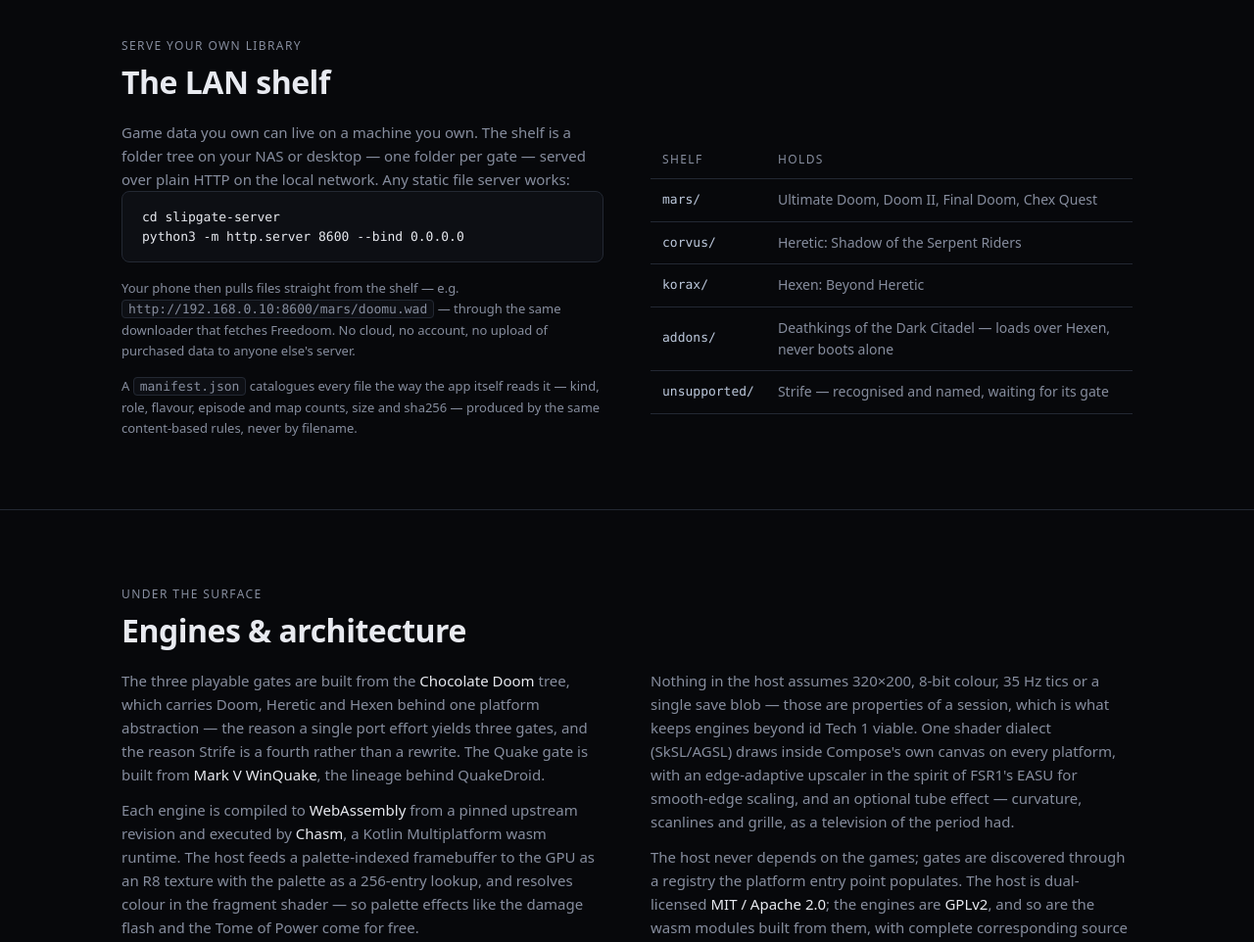
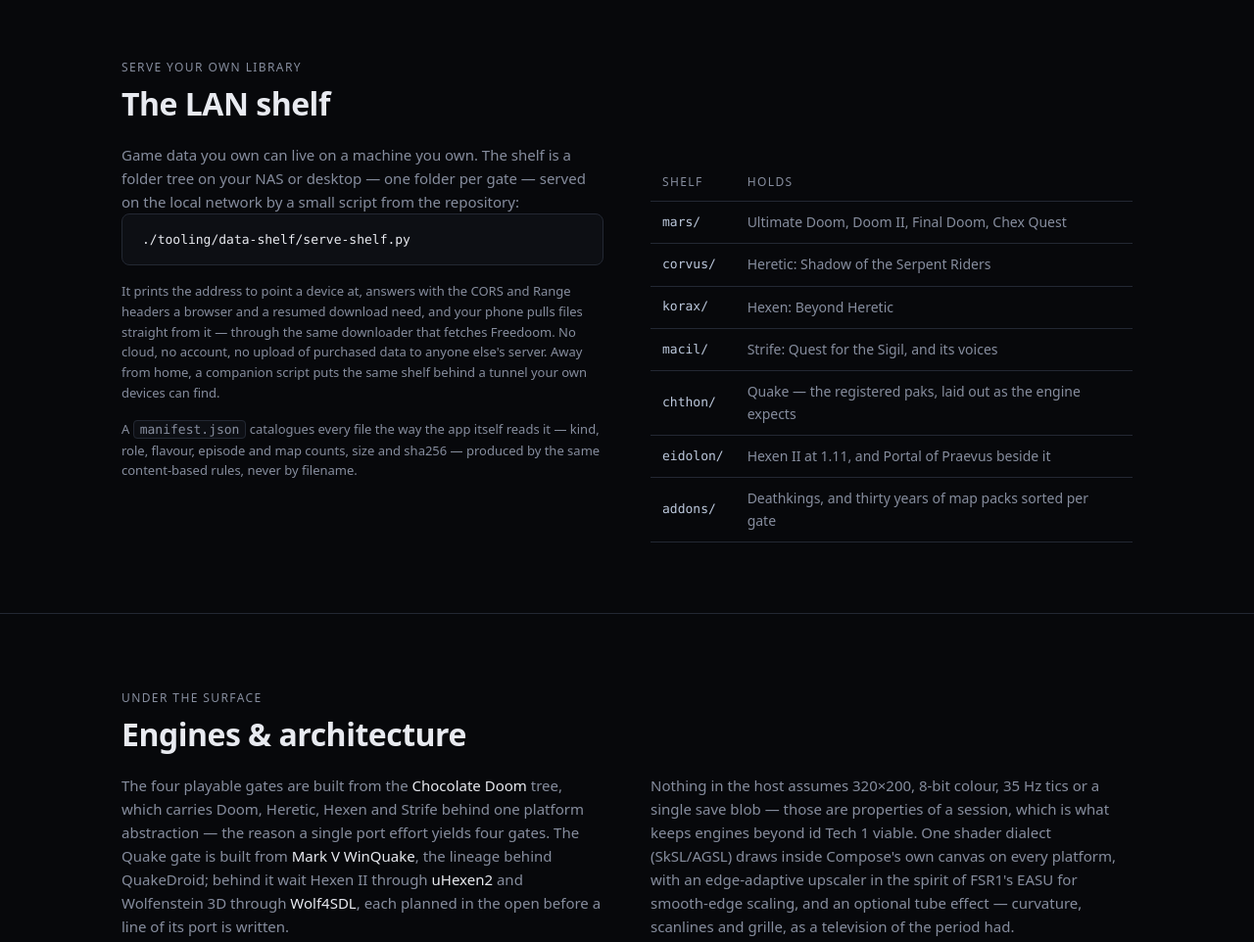
Before and after one commit to jacksonfdam/slipgate, a website: page site/index.html in a window 1280 px wide. Shown: the part 2780-3742 px from the top of the page at 98% size. Drawn offline with Linux system fonts and the light colour scheme.

Commit message:
docs(site): the page catches up with the rack
Macil is playable, not planned; the shelf is served by its own script
rather than a bare http.server; the shelf table gains the macil, chthon
and eidolon folders; and the engines section names the two gates planned
in the open behind Quake.

```diff
--- a/site/index.html
+++ b/site/index.html
@@ -299,9 +299,9 @@
           <img src="assets/cover_macil.webp" alt="Macil gate cover — a cloaked rebel before the Order's iron gates" loading="lazy">
           <div class="body">
             <div class="name"><h3>Macil</h3><span class="game">Strife · 1996</span></div>
-            <p>Strife's rebel leader, who runs the Front against the Order from under a town the Order already owns. The same engine tree that builds the first three gates builds this one too.</p>
+            <p>Strife's rebel leader, who runs the Front against the Order from under a town the Order already owns. The same engine tree that builds the first three gates builds this one too — and it did: dialogue, shops and all.</p>
             <div class="meta">
-              <span class="tag">Planned</span>
+              <span class="tag live">Playable</span>
               <span class="tag">Chocolate Doom</span>
               <span class="tag">Own IWAD required</span>
             </div>
@@ -317,7 +317,7 @@
       <h2>Game data</h2>
       <div class="two-col">
         <div>
-          <p><strong>No game data ships with Slipgate.</strong> Not in the repository, not in releases, not in CI caches. Acquisition is a first-run flow inside the app: Doom offers a Freedoom download, Heretic offers Blasphemer, and Hexen takes your own IWAD — its gate card says so instead of showing a download button that cannot work.</p>
+          <p><strong>No game data ships with Slipgate.</strong> Not in the repository, not in releases, not in CI caches. Acquisition is a first-run flow inside the app: Doom offers a Freedoom download, Heretic offers Blasphemer, and Hexen and Strife take your own IWAD — their gate cards say so instead of showing a download button that cannot work.</p>
           <p>Both free options are named as what they are: a replacement rather than the original. Freedoom is not Doom and Blasphemer is not Heretic — different levels and art, the same game to play — and the data screen says so before you download half a gigabyte expecting otherwise.</p>
         </div>
         <div>
@@ -334,10 +334,9 @@
       <h2>The LAN shelf</h2>
       <div class="two-col">
         <div>
-          <p>Game data you own can live on a machine you own. The shelf is a folder tree on your NAS or desktop — one folder per gate — served over plain HTTP on the local network. Any static file server works:</p>
-          <pre><code>cd slipgate-server
-python3 -m http.server 8600 --bind 0.0.0.0</code></pre>
-          <p class="footnote">Your phone then pulls files straight from the shelf — e.g. <code>http://192.168.0.10:8600/mars/doomu.wad</code> — through the same downloader that fetches Freedoom. No cloud, no account, no upload of purchased data to anyone else's server.</p>
+          <p>Game data you own can live on a machine you own. The shelf is a folder tree on your NAS or desktop — one folder per gate — served on the local network by a small script from the repository:</p>
+          <pre><code>./tooling/data-shelf/serve-shelf.py</code></pre>
+          <p class="footnote">It prints the address to point a device at, answers with the CORS and Range headers a browser and a resumed download need, and your phone pulls files straight from it — through the same downloader that fetches Freedoom. No cloud, no account, no upload of purchased data to anyone else's server. Away from home, a companion script puts the same shelf behind a tunnel your own devices can find.</p>
           <p class="footnote">A <code>manifest.json</code> catalogues every file the way the app itself reads it — kind, role, flavour, episode and map counts, size and sha256 — produced by the same content-based rules, never by filename.</p>
         </div>
         <div>
@@ -347,8 +346,10 @@ python3 -m http.server 8600 --bind 0.0.0.0</code></pre>
               <tr><td>mars/</td><td>Ultimate Doom, Doom II, Final Doom, Chex Quest</td></tr>
               <tr><td>corvus/</td><td>Heretic: Shadow of the Serpent Riders</td></tr>
               <tr><td>korax/</td><td>Hexen: Beyond Heretic</td></tr>
-              <tr><td>addons/</td><td>Deathkings of the Dark Citadel — loads over Hexen, never boots alone</td></tr>
-              <tr><td>unsupported/</td><td>Strife — recognised and named, waiting for its gate</td></tr>
+              <tr><td>macil/</td><td>Strife: Quest for the Sigil, and its voices</td></tr>
+              <tr><td>chthon/</td><td>Quake — the registered paks, laid out as the engine expects</td></tr>
+              <tr><td>eidolon/</td><td>Hexen II at 1.11, and Portal of Praevus beside it</td></tr>
+              <tr><td>addons/</td><td>Deathkings, and thirty years of map packs sorted per gate</td></tr>
             </tbody>
           </table>
         </div>
@@ -362,7 +363,7 @@ python3 -m http.server 8600 --bind 0.0.0.0</code></pre>
       <h2>Engines &amp; architecture</h2>
       <div class="two-col">
         <div>
-          <p>The three playable gates are built from the <strong>Chocolate Doom</strong> tree, which carries Doom, Heretic and Hexen behind one platform abstraction — the reason a single port effort yields three gates, and the reason Strife is a fourth rather than a rewrite. The Quake gate is built from <strong>Mark&nbsp;V WinQuake</strong>, the lineage behind QuakeDroid.</p>
+          <p>The four playable gates are built from the <strong>Chocolate Doom</strong> tree, which carries Doom, Heretic, Hexen and Strife behind one platform abstraction — the reason a single port effort yields four gates. The Quake gate is built from <strong>Mark&nbsp;V WinQuake</strong>, the lineage behind QuakeDroid; behind it wait Hexen&nbsp;II through <strong>uHexen2</strong> and Wolfenstein&nbsp;3D through <strong>Wolf4SDL</strong>, each planned in the open before a line of its port is written.</p>
           <p>Each engine is compiled to <strong>WebAssembly</strong> from a pinned upstream revision and executed by <strong>Chasm</strong>, a Kotlin Multiplatform wasm runtime. The host feeds a palette-indexed framebuffer to the GPU as an R8 texture with the palette as a 256-entry lookup, and resolves colour in the fragment shader — so palette effects like the damage flash and the Tome of Power come for free.</p>
         </div>
         <div>
```
